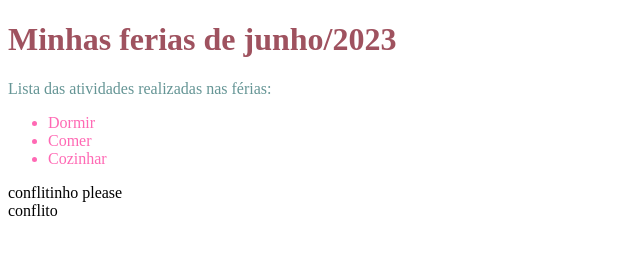
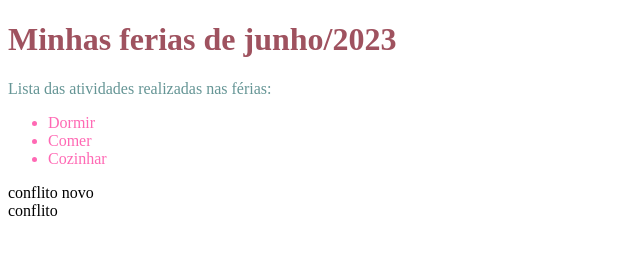
Before and after one commit to izabelespanhol/ferias, a plain HTML site: page index.html in a window 1280 px wide. Shown: the full height of the page, 0-640 px from the left. Drawn offline with Linux system fonts and the light colour scheme.

Commit message:
conflito novo

```diff
--- a/index.html
+++ b/index.html
@@ -14,7 +14,7 @@
         <li>Comer</li>
         <li>Cozinhar</li>
     </ul>
-    <div>conflitinho please</div>
+    <div>conflito novo</div>
     <div>conflito</div>
 </body>
 </html>
```
